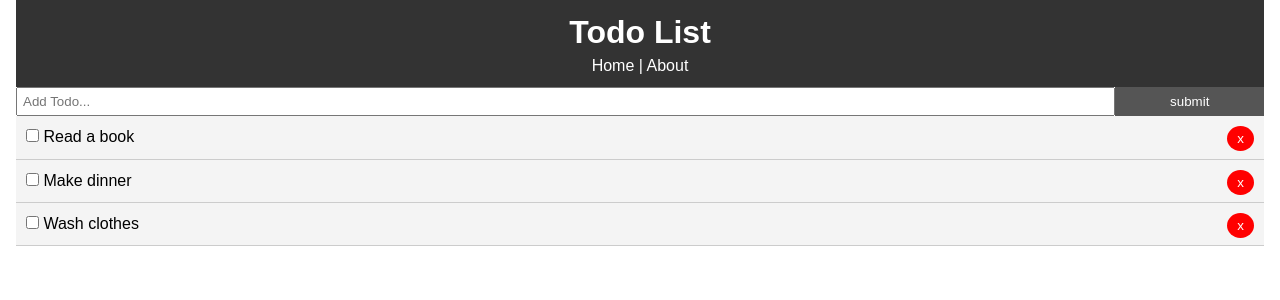
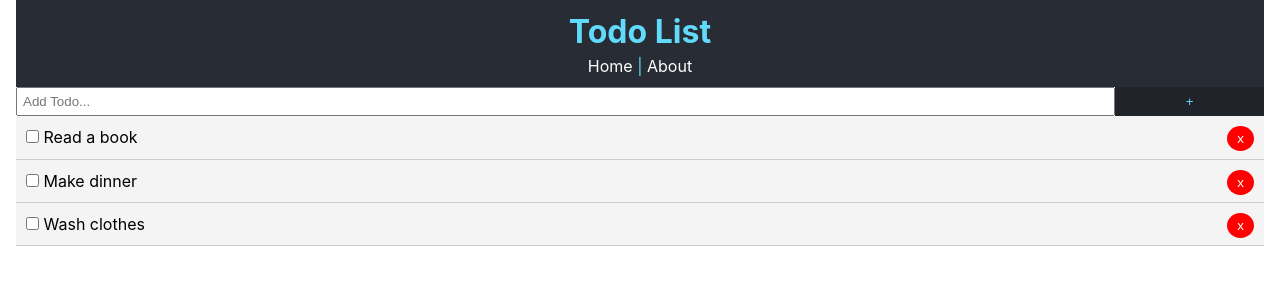
Before and after one commit to blackbird-89/todoapp, a React (Create React App) app: page / in a window 1280 px wide. Shown: the top 300 px of the page. Built offline with nearby package versions, Linux system fonts and the light colour scheme.

Commit message:
added some style

```diff
--- a/src/App.css
+++ b/src/App.css
@@ -6,7 +6,7 @@
 }
 
 body {
-  font-family: Arial, Helvetica, sans-serif;
+  font-family: BlinkMacSystemFont,Segoe UI,Roboto,Oxygen,Ubuntu,Cantarell,Fira Sans,Droid Sans,Helvetica Neue,sans-serif;;
   line-height: 1.4;
 }
 
@@ -22,8 +22,8 @@ a {
 .btn {
   display: inline-block;
   border: none;
-  background: #555;
-  color: #fff;
+  background:#20232a;
+  color: #61dafb;
   padding: 7px 20px;
   cursor: pointer;
 }
--- a/src/components/AddToDo.js
+++ b/src/components/AddToDo.js
@@ -30,7 +30,7 @@ export class AddToDo extends Component {
         />
         <input
           type="submit"
-          value="submit"
+          value="+"
           className="btn"
           style={{ flex: 1 }}
         />
--- a/src/components/layout/Header.js
+++ b/src/components/layout/Header.js
@@ -16,8 +16,8 @@ const linkStyle = {
 }
 
 const headerStyle = {
-  background: '#333',
-  color: '#fff',
+  background: '#282C35',
+  color: '#61dafb',
   textAlign: 'center',
   padding: '10px'
 }
--- a/src/components/pages/About.js
+++ b/src/components/pages/About.js
@@ -1,11 +1,15 @@
-import React from 'react'
+import React from "react";
 
 export default function About() {
   return (
     <React.Fragment>
-      <h1>About</h1>
-      <p>This is a simple TodoList app.</p>
+      <p style={aboutStyle}>This is a simple TodoList app.</p>
       <p> Code along with React crash course.</p>
     </React.Fragment>
-  )
+  );
+
 }
+
+const aboutStyle ={
+  paddingTop: "15px"
+}
```
